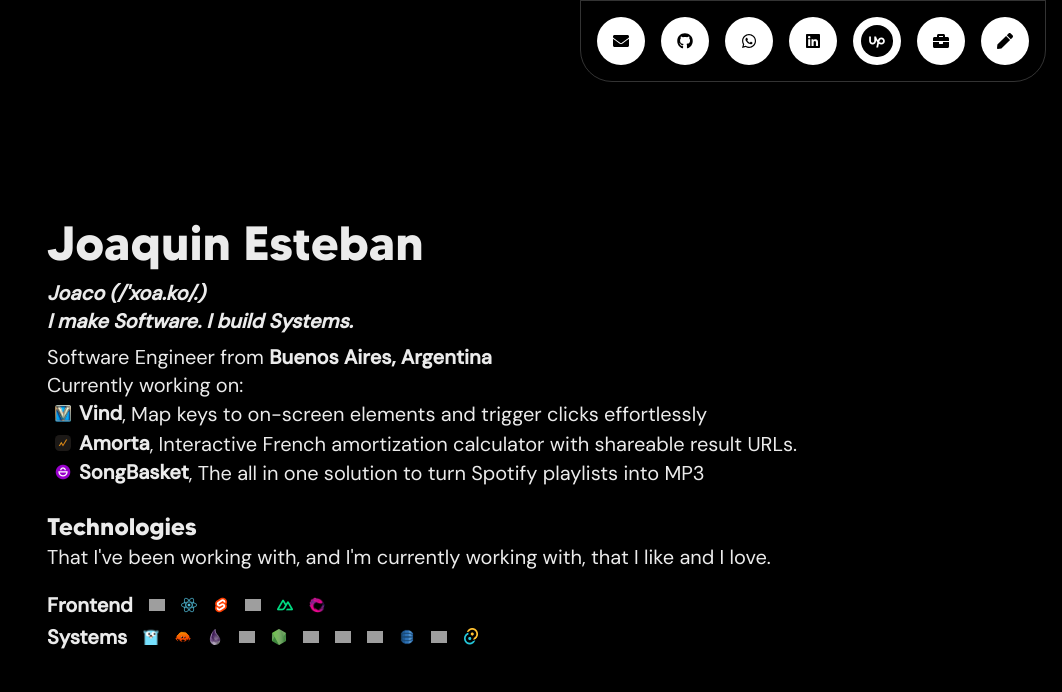
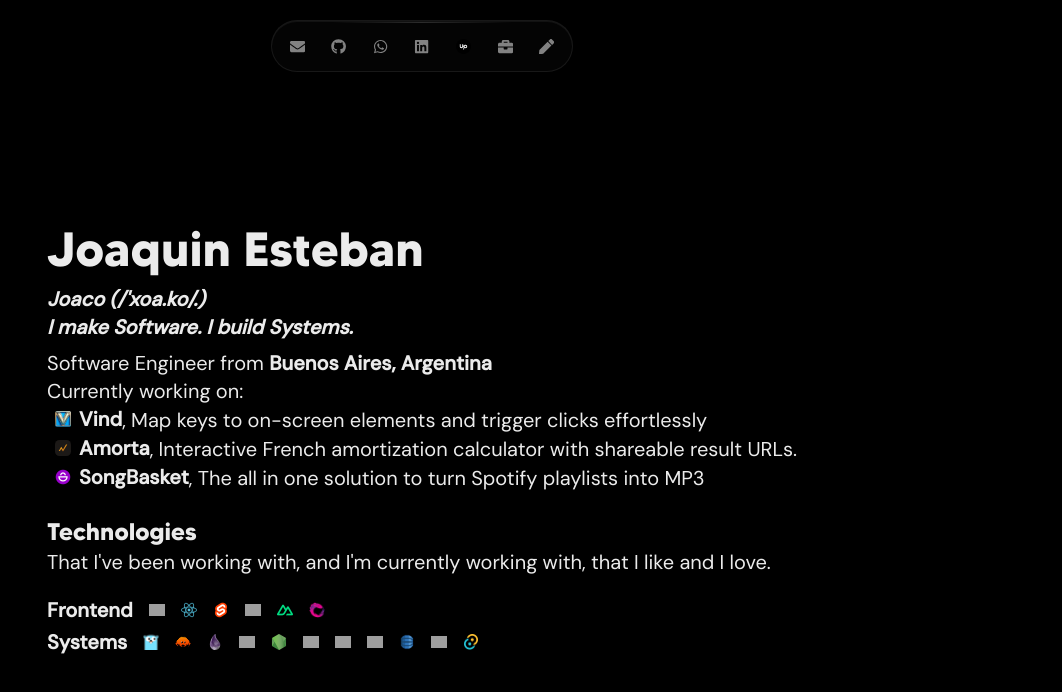
Before and after one commit to JoacoEsteban/joacoesteban-portfolio, a Next.js app: page / in a window 1280 px wide. Shown: the top 692 px of the page, without its empty margins (218-1280 px from the left). Built offline with nearby package versions, Linux system fonts and the light colour scheme; grey boxes are pictures that could not be loaded.

Commit message:
feat: redesign nav

```diff
--- a/components/Header/Header.module.scss
+++ b/components/Header/Header.module.scss
@@ -1,64 +1,172 @@
-.fab {
-  $size: 3em;
-  width: $size;
-  height: $size;
-  min-width: $size;
-  max-width: $size;
-  min-height: $size;
-  max-height: $size;
-  // ------
+.header {
+  position: sticky;
+  top: 0;
+  z-index: 100;
+  display: flex;
+  justify-content: center;
+  padding: 1.25rem 1rem;
+  pointer-events: none;
+}
+
+.pill {
+  pointer-events: all;
+  position: relative;
+  display: flex;
+  align-items: center;
+  gap: 0.2rem;
+  padding: 0.375rem;
+  border-radius: 100em;
+
+  background: rgba(6, 6, 6, 0.68);
+  backdrop-filter: blur(28px) saturate(160%);
+  -webkit-backdrop-filter: blur(28px) saturate(160%);
+  border: 1px solid rgba(255, 255, 255, 0.08);
+  box-shadow:
+    0 0 0 0.5px rgba(0, 0, 0, 0.6),
+    0 8px 40px rgba(0, 0, 0, 0.45),
+    inset 0 1px 0 rgba(255, 255, 255, 0.055);
+
+  // top sheen
+  &::before {
+    content: '';
+    position: absolute;
+    top: 1px;
+    left: 20%;
+    right: 20%;
+    height: 1px;
+    border-radius: 100em;
+    background: linear-gradient(
+      90deg,
+      transparent,
+      rgba(255, 255, 255, 0.16),
+      transparent
+    );
+    pointer-events: none;
+  }
+}
+
+.item {
+  position: relative;
   display: flex;
   align-items: center;
   justify-content: center;
-  // ------
+  width: 2.4rem;
+  height: 2.4rem;
   border-radius: 100em;
-  padding: .5em;
-  background: white;
-  color: black;
+  color: rgba(255, 255, 255, 0.5);
+  cursor: pointer;
+  transition:
+    color 220ms ease,
+    background-color 220ms ease,
+    transform 120ms ease;
+  opacity: 0;
+  text-decoration: none;
 
-  &:not(:last-child) {
-    margin-right: 1.5em;
+  &:hover {
+    color: rgba(255, 255, 255, 0.95);
+    background: rgba(255, 255, 255, 0.08);
+
+    .label {
+      opacity: 1;
+      transform: translateX(-50%) translateY(0);
+    }
+
   }
 
-  .fa {
-    font-size: 1.5em;
+  &:active {
+    transform: scale(0.88);
+    transition-duration: 80ms;
+    background: rgba(255, 255, 255, 0.05);
   }
 }
 
-.headerContainer {
-  >div {
-    padding-top: .5em;
-    padding-right: .5em;
+.iconWrap {
+  display: flex;
+  align-items: center;
+  justify-content: center;
+  font-size: 0.95rem;
+  line-height: 1;
+
+  svg {
+    display: block;
+    width: 1em;
+    height: 1em;
   }
 
-  @media (max-width: 550px) {
-    font-size: min(5vw, 20px);
+  img {
+    display: block;
+    width: 1em;
+    height: 1em;
+    object-fit: contain;
+  }
+}
+
+.label {
+  position: absolute;
+  top: calc(100% + 0.55rem);
+  left: 50%;
+  transform: translateX(-50%) translateY(-6px);
+  opacity: 0;
+  pointer-events: none;
+  transition: opacity 160ms ease, transform 160ms ease;
+  white-space: nowrap;
+
+  font-size: 0.6rem;
+  font-family: 'DM Sans', sans-serif;
+  font-weight: 500;
+  letter-spacing: 0.09em;
+  text-transform: uppercase;
+  color: rgba(255, 255, 255, 0.72);
+
+  background: rgba(12, 12, 12, 0.96);
+  border: 1px solid rgba(255, 255, 255, 0.1);
+  border-radius: 0.3rem;
+  padding: 0.28em 0.55em;
+  box-shadow: 0 4px 20px rgba(0, 0, 0, 0.5);
+
+  &::after {
+    content: '';
+    position: absolute;
+    bottom: 100%;
+    left: 50%;
+    margin-left: -3px;
+    border: 3px solid transparent;
+    border-bottom-color: rgba(255, 255, 255, 0.08);
+  }
+}
+
+.animate .item {
+  animation: fadeSlideDown 500ms var(--bezier-chill) both;
+  animation-delay: calc(var(--i, 0) * 55ms + 60ms);
+}
+
+@keyframes fadeSlideDown {
+  from {
+    opacity: 0;
+    transform: translateY(-12px);
+  }
+  to {
+    opacity: 1;
+    transform: translateY(0);
+  }
+}
+
+@media (max-width: 380px) {
+  .header {
+    padding: 1rem 0.5rem;
   }
 
-  @media (min-width: 550px) {
-    width: fit-content;
-    margin-left: auto;
+  .pill {
+    gap: 0;
+    padding: 0.25rem;
   }
 
-  position: sticky;
-  top: 0;
-  padding: 0;
-  width: 100%;
-
-  >div {
-    // width: fit-content;
-    margin: auto;
-    justify-content: space-between;
-    padding: 1em 1em;
-    gap: 1em;
+  .item {
+    width: 2rem;
+    height: 2rem;
   }
 
-  .fab {
-    margin: 0;
+  .iconWrap {
+    font-size: 0.85rem;
   }
-
-
-  border-radius: 0 0 2em 2em;
-  backdrop-filter: blur(10px);
-  border: 1px solid rgba(255, 255, 255, .2);
 }
--- a/components/Header/Header.tsx
+++ b/components/Header/Header.tsx
@@ -1,3 +1,5 @@
+'use client'
+import { useEffect, useState } from 'react'
 import {
   FaEnvelope,
   FaGithub,
@@ -9,72 +11,46 @@ import {
 import styles from './Header.module.scss'
 import Image from 'next/image'
 
-const buttons = [
-  {
-    key: 'email',
-    icon: FaEnvelope,
-    href: 'mailto:dev@joaco.io'
-  },
-  {
-    key: 'github',
-    icon: FaGithub,
-    href: '/links/github'
-  },
-  {
-    key: 'whatsapp',
-    icon: FaWhatsapp,
-    href: 'https://wa.me/541123869287'
-  },
-  {
-    key: 'linkedin',
-    icon: FaLinkedin,
-    href: '/links/linkedin'
-  },
-  {
-    key: 'upwork',
-    icon: function Icon() {
-      return (
-        <Image
-          width={32}
-          height={32}
-          src="/logos/upwork.svg"
-          alt="upwork logo"
-        />
-      )
-    },
-    href: '/links/upwork'
-  },
-  {
-    key: 'cv',
-    icon: FaBriefcase,
-    href: '/links/cv'
-  },
-  {
-    key: 'blog',
-    icon: FaPen,
-    href: '/blog'
-  }
+function UpworkIcon() {
+  return <Image width={16} height={16} src="/logos/upwork.svg" alt="Upwork" />
+}
+
+const navItems = [
+  { key: 'email', label: 'Email', icon: FaEnvelope, href: 'mailto:dev@joaco.io' },
+  { key: 'github', label: 'GitHub', icon: FaGithub, href: '/links/github' },
+  { key: 'whatsapp', label: 'WhatsApp', icon: FaWhatsapp, href: 'https://wa.me/541123869287' },
+  { key: 'linkedin', label: 'LinkedIn', icon: FaLinkedin, href: '/links/linkedin' },
+  { key: 'upwork', label: 'Upwork', icon: UpworkIcon, href: '/links/upwork' },
+  { key: 'cv', label: 'CV', icon: FaBriefcase, href: '/links/cv' },
+  { key: 'blog', label: 'Blog', icon: FaPen, href: '/blog' },
 ]
 
 export default function Header() {
+  const [animate, setAnimate] = useState(false)
+  useEffect(() => { setAnimate(true) }, [])
+
   return (
-    <div className={styles.headerContainer}>
-      <div className="flex justify-end flex-wrap">
-        {buttons.map((itm, i) => {
-          const isInternal = itm.href.startsWith('/')
+    <header className={styles.header}>
+      <nav className={`${styles.pill} ${animate ? styles.animate : ''}`}>
+        {navItems.map((item, i) => {
+          const isInternal = item.href.startsWith('/')
+          const Icon = item.icon
           return (
             <a
-              href={itm.href}
-              key={i}
+              key={item.key}
+              href={item.href}
               {...(!isInternal && { target: '_blank', rel: 'noreferrer' })}
-              className={`clickable-effects no-hover-fx ${styles.fab}`}
-              title={itm.key}
+              className={styles.item}
+              style={{ '--i': i } as React.CSSProperties}
             >
-              <itm.icon />
+              <span className={styles.iconWrap}>
+                <Icon />
+              </span>
+              <span className={styles.label}>{item.label}</span>
             </a>
           )
         })}
-      </div>
-    </div>
+      </nav>
+    </header>
   )
 }
```
